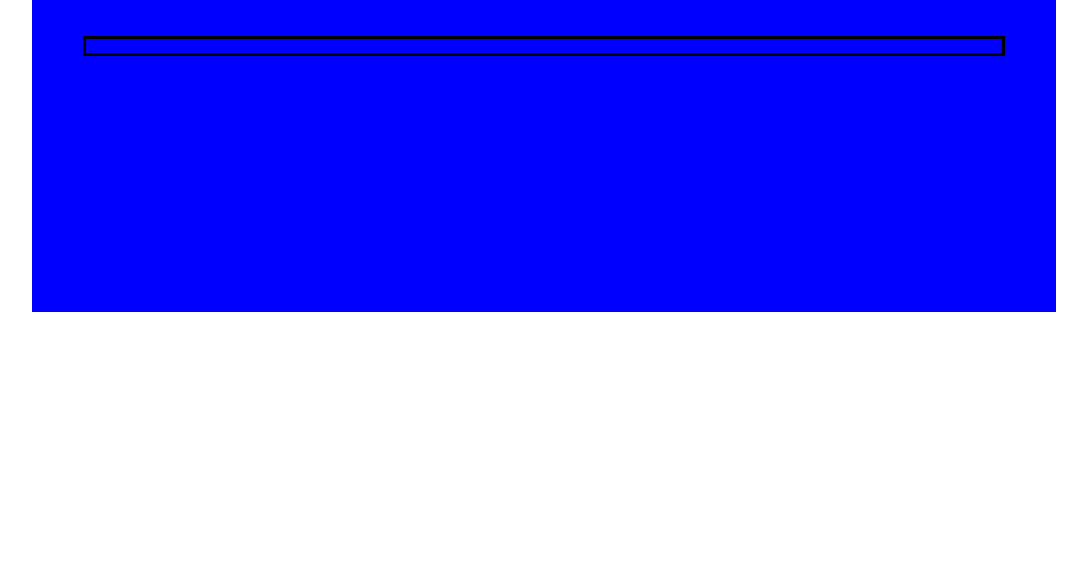
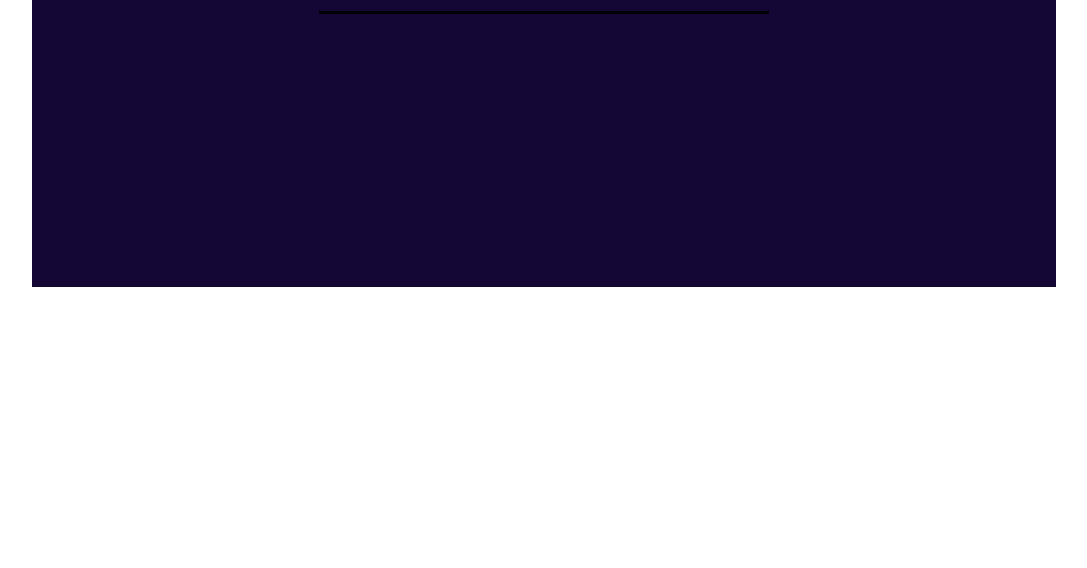
Before and after one commit to Kbeach321/Color-Clock, a plain HTML site: page index.html in a window 1280 px wide. Shown: the part 582-1150 px from the top of the page, without its empty margins (96-1183 px from the left). After the commit the page ends 1125 px from the top, so only its background shows below. Drawn offline with Linux system fonts and the light colour scheme.

Commit message:
final project

```diff
--- a/css/styles.css
+++ b/css/styles.css
@@ -4,9 +4,9 @@
 
 .container {
   width: 80%;
-  background-color: blue;
+  /* background-color: blue; */
   margin: 20% auto;
-  padding: 20% 0;
+  padding: 20%;
 }
 
 .clock {
@@ -17,7 +17,7 @@
 
 .progress_bar {
   margin: 0 auto;
-  width: 90%;
-  border: solid black;
+  /* width: 90%; */
+  border-top: solid black;
   height: 20px;
 }
--- a/main.js
+++ b/main.js
@@ -1,20 +1,33 @@
 var now, hours, minutes, seconds, percent;
 var $clock = document.querySelector(".clock");
+console.log('$clock', $clock);
 
 // Displays Initial Time //
 var timeDisplay = hours + ":" + minutes + ":" + seconds
 console.log(timeDisplay);
 
-//var hoursHex = ("0" + now.getHours().tostring(16)).slice(-2)
-//console.log(hoursHex)
+var hover = false;
 
+var $container = document.querySelector(".container");
+$container.onmouseover = function(){
+  hover = true;
+};
+$container.onmouseout = function(){
+  hover = false;
+};
 
 
 setInterval(function(){
   now = new Date();
 
+  var hoursHex = ("0" + now.getHours().toString(16)).slice(-2);
+  var minutesHex = ("0" + now.getMinutes().toString(16)).slice(-2);
+  var secondsHex = ("0" + now.getSeconds().toString(16)).slice(-2);
 
+  var hexTime = hoursHex + ":" + minutesHex + ":" + secondsHex;
 
+  var hexbkg = "#" + hoursHex + minutesHex + secondsHex;
+  $container.style.backgroundColor=hexbkg ;
 // Gets Hours --> Pads Hours //
   hours = now.getHours();
   var hoursPadded = hours.toString().padStart(2,'0');
@@ -31,11 +44,16 @@ setInterval(function(){
   // console.log('seconds padded', secondsPadded);
 
 // Prints the padded content into the HTML //
+if(hover) {
+  $clock.textContent = hexTime;
+} else {
   $clock.textContent = hoursPadded + ":" + minutesPadded + ":" + secondsPadded;
+}
+
 
 // Making a percent for the bar //
-  percent = (now.getSeconds() / 60) * 100 ;
-  percent = Math.round(percent)
-  console.log(percent)
+  percent = (now.getSeconds() / 60) * 100;
+  percent = Math.round(percent);
+  document.querySelector(".progress_bar").style.width=percent + "%";
 
 },1000);
```
